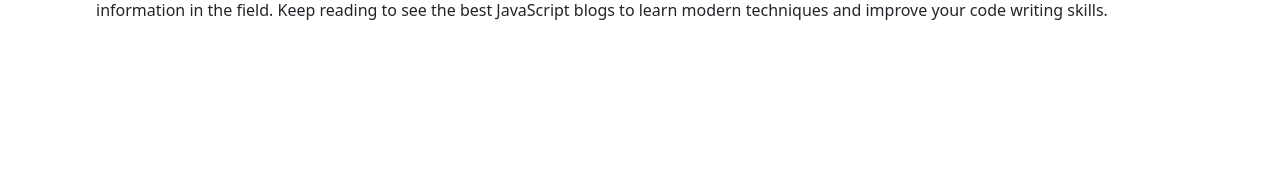
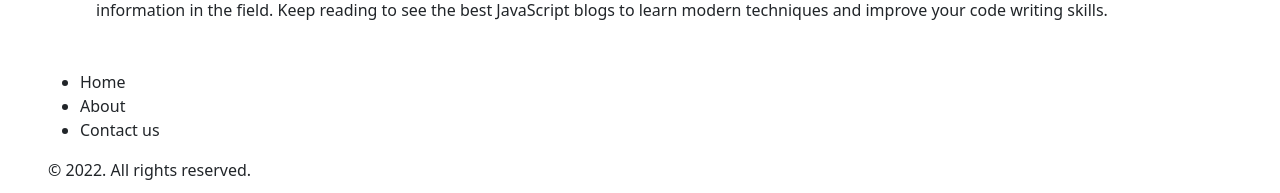
Before and after one commit to Lesley-w19/advancedvue-components, a Vue app: page / in a window 1280 px wide. Shown: the part 759-952 px from the top of the page. Before the commit the page ends 829 px from the top, so only its background shows below. Built offline with nearby package versions, Linux system fonts and the light colour scheme.

Commit message:
Added the footer

```diff
--- a/src/components/pages/Home.vue
+++ b/src/components/pages/Home.vue
@@ -30,7 +30,18 @@
       <!-- Binding the current component to the property  -->
       <component :is="customComponent"></component>
     </div>
-
+    <div class="footer-wrapper">
+      <div class="links">
+        <ul>
+          <li>Home</li>
+          <li>About</li>
+          <li>Contact us</li>
+        </ul>
+      </div>
+      <div class="copy">
+        <p>&copy; <span>2022. All rights reserved.</span></p>
+      </div>
+    </div>
   </div>
 </template>
 
```
